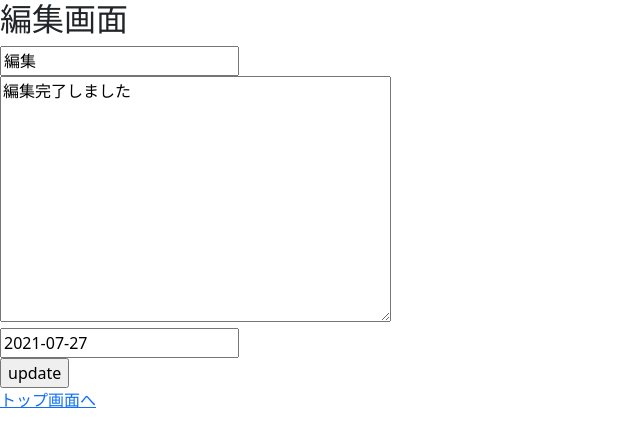
After one commit to waktia/todolist2, a Django app: page /update/1 in a window 1280 px wide. The commit adds this page. Shown: the top 447 px of the page, without its empty margins (0-640 px from the left). Run offline with Django 3.2, Linux system fonts and the light colour scheme; data comes from the database, SQL or seed files in the repository; both versions use the stored data as it was after the commit.

Commit message:
update_create

```diff
--- a/templates/create.html
+++ b/templates/create.html
@@ -10,4 +10,9 @@
 
 </form>
 
+  <div>
+  <a href="{% url 'list' %}">トップ画面へ</a>
+  </div>
+
+
 {% endblock content %}
--- /dev/null
+++ b/templates/update.html
@@ -0,0 +1,26 @@
+{% extends "base.html" %}
+
+{% block header %}
+<h2> 編集画面</h2>
+
+{% endblock header %}
+{% block content %}
+<form action="" method="POST">{% csrf_token %}
+  <div>
+  {{ form.title }}
+  </div>
+
+  <div>
+  {{ form.content }}
+  </div>
+  <div>
+  {{ form.duedate}}
+</div>
+  <input type="submit" value="update">
+</form>
+
+  <div>
+  <a href="{% url 'list' %}">トップ画面へ</a>
+  </div>
+
+{% endblock content %}
--- a/todo/urls.py
+++ b/todo/urls.py
@@ -1,11 +1,12 @@
 
 from django.contrib import admin
 from django.urls import path
-from .views import Todolist, TodoCreate, TodoDetail
+from .views import Todolist, TodoCreate, TodoDetail, TodoUpdate
 
 urlpatterns = [
 
     path("list/", Todolist.as_view(), name="list"),
     path("create/", TodoCreate.as_view(), name="create"),
     path("detail/<int:pk>", TodoDetail.as_view(), name="detail"),
+    path("update/<int:pk>", TodoUpdate.as_view(), name="update"),
 ]
--- a/todo/views.py
+++ b/todo/views.py
@@ -2,7 +2,7 @@
 from todo.models import TodoModel
 from django.shortcuts import render
 from .models import TodoModel
-from django.views.generic import ListView, CreateView, DetailView
+from django.views.generic import ListView, CreateView, DetailView, UpdateView
 from django.urls import reverse_lazy
 
 
@@ -21,3 +21,9 @@ class TodoCreate(CreateView):
 class TodoDetail(DetailView):
   template_name = "detail.html"
   model= TodoModel
+
+class TodoUpdate(UpdateView):
+  template_name = "update.html"
+  model = TodoModel
+  fields = ("title", "content", "duedate")
+  success_url = reverse_lazy("list")
```
Also changed, not shown: templates/list.html (+8 -2 lines), db.sqlite3.
